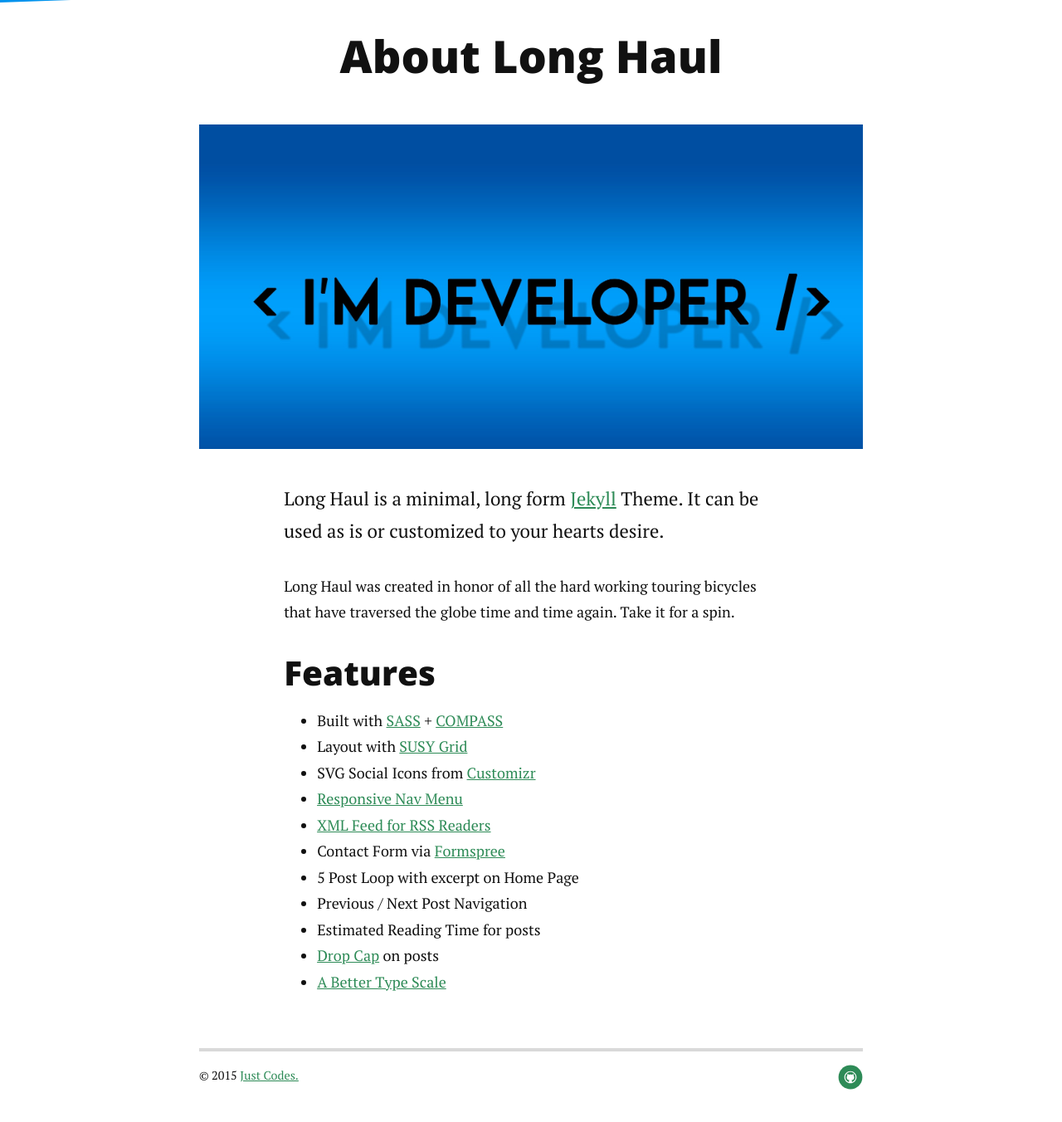
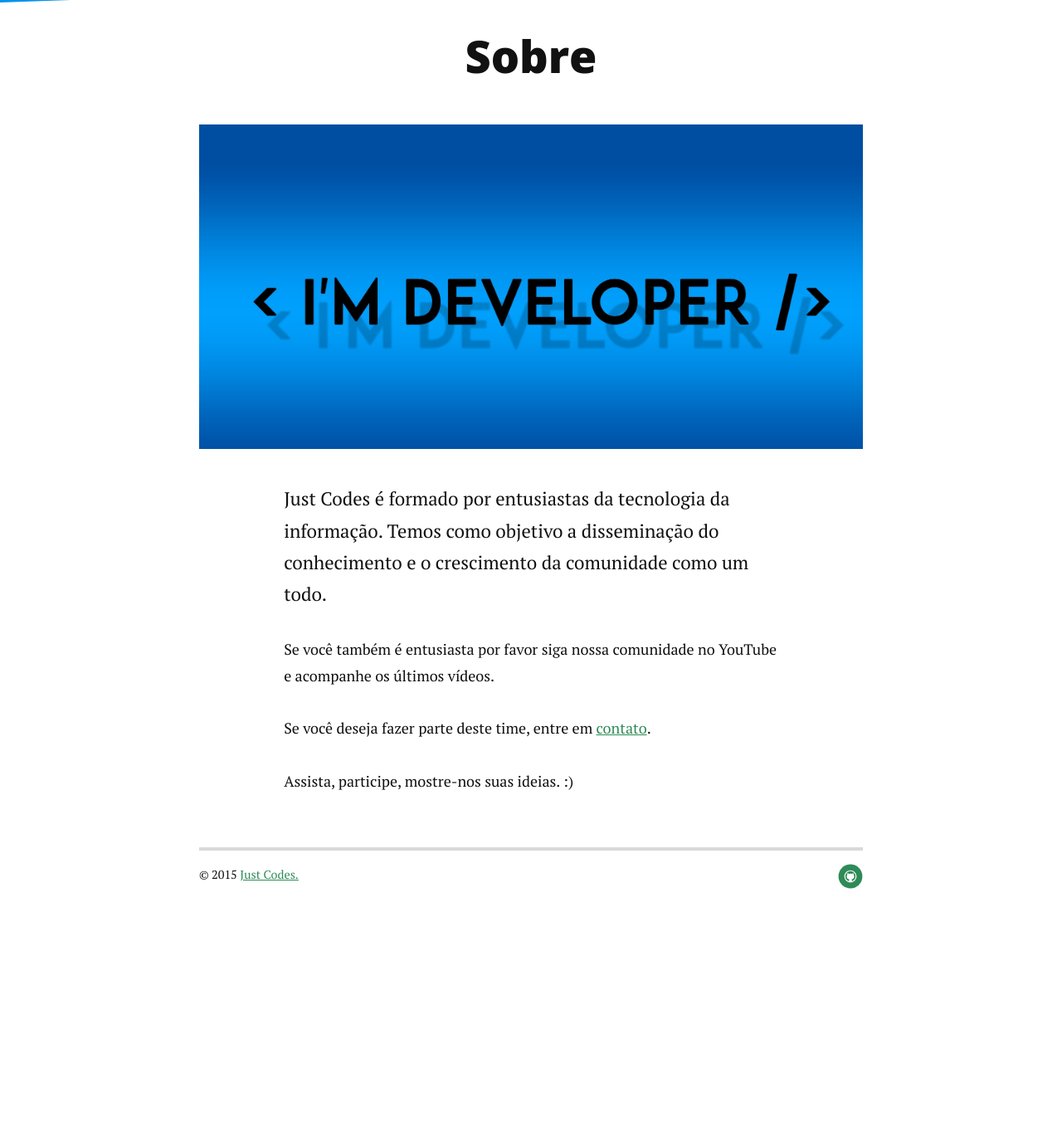
Before and after one commit to JustCodes/justcodes.github.io, a Jekyll site: the page built from about.md, in a window 1280 px wide and 1400 px high, scrolled down 263 px. Shown: the top 1352 px of the window at 83% size. Built offline with Jekyll 4.4.1, drawn with Linux system fonts in a browser that asks for light colours; nearby versions of some CDN libraries; Markdown is read by kramdown in place of the engine named in the settings; after the commit the page ends 1422 px from its top, so only the background shows below that; some of the changed text lies outside the part shown.

Commit message:
2015-09-11 v.2

```diff
--- a/_config.yml
+++ b/_config.yml
@@ -11,11 +11,11 @@ highlighter: pygments
 paginate: 5
 
 navigation:
- - title: Home
+ - title: Início
    url: /index.html
- - title: About
+ - title: Sobre
    url: /about
- - title: Contact
+ - title: Contato
    url: /contact
 
 social:
--- a/about.md
+++ b/about.md
@@ -1,25 +1,19 @@
 ---
 layout: default
-title: About Long Haul
+title: Sobre
 ---
 
 <div class="post">
-	<h1 class="pageTitle">About Long Haul</h1>
+	<h1 class="pageTitle">Sobre</h1>
 	<img src="{{ '/assets/img/justcodes.jpg' | prepend: site.baseurl }}" alt="">
-	<p class="intro">Long Haul is a minimal, long form <a href="http://jekyllrb.com">Jekyll</a> Theme. It can be used as is or customized to your hearts desire.</p>
-	<p>Long Haul was created in honor of all the hard working touring bicycles that have traversed the globe time and time again. Take it for a spin.</p>
-	<h2>Features</h2>
-	<ul>
-		<li>Built with <a href="http://sass-lang.com/">SASS</a> + <a href="http://compass-style.org/">COMPASS</a></li>
-  		<li>Layout with <a href="http://susy.oddbird.net/">SUSY Grid</a></li>
-  		<li>SVG Social Icons from <a href="http://customizr.net/icons/">Customizr</a></li>
-  		<li><a href="http://responsive-nav.com/">Responsive Nav Menu</a></li>
-  		<li><a href="https://github.com/snaptortoise/jekyll-rss-feeds">XML Feed for RSS Readers</a></li>
-  		<li>Contact Form via <a href="http://formspree.io/">Formspree</a></li>
-      <li>5 Post Loop with excerpt on Home Page</li>
-  		<li>Previous / Next Post Navigation</li>
-      <li>Estimated Reading Time for posts</li>
-  		<li><a href="https://github.com/adobe-webplatform/dropcap.js">Drop Cap</a> on posts</li>
-  		<li><a href="http://typecast.com/blog/a-more-modern-scale-for-web-typography">A Better Type Scale</a></li>
-  	</ul>
+
+	<p class="intro">Just Codes é formado por entusiastas da tecnologia da informação.
+		Temos como objetivo a disseminação do conhecimento e o crescimento da comunidade como um todo.</p>
+
+	<p>Se você também é entusiasta por favor siga nossa comunidade no
+		YouTube e acompanhe os últimos vídeos.</p>
+
+	<p>Se você deseja fazer parte deste time, entre em <a href="/contact">contato</a>.</p>
+
+	<p>Assista, participe, mostre-nos suas ideias. :)</p>
 </div>
```
Also changed, not shown: contact.md (+9 -10 lines).
